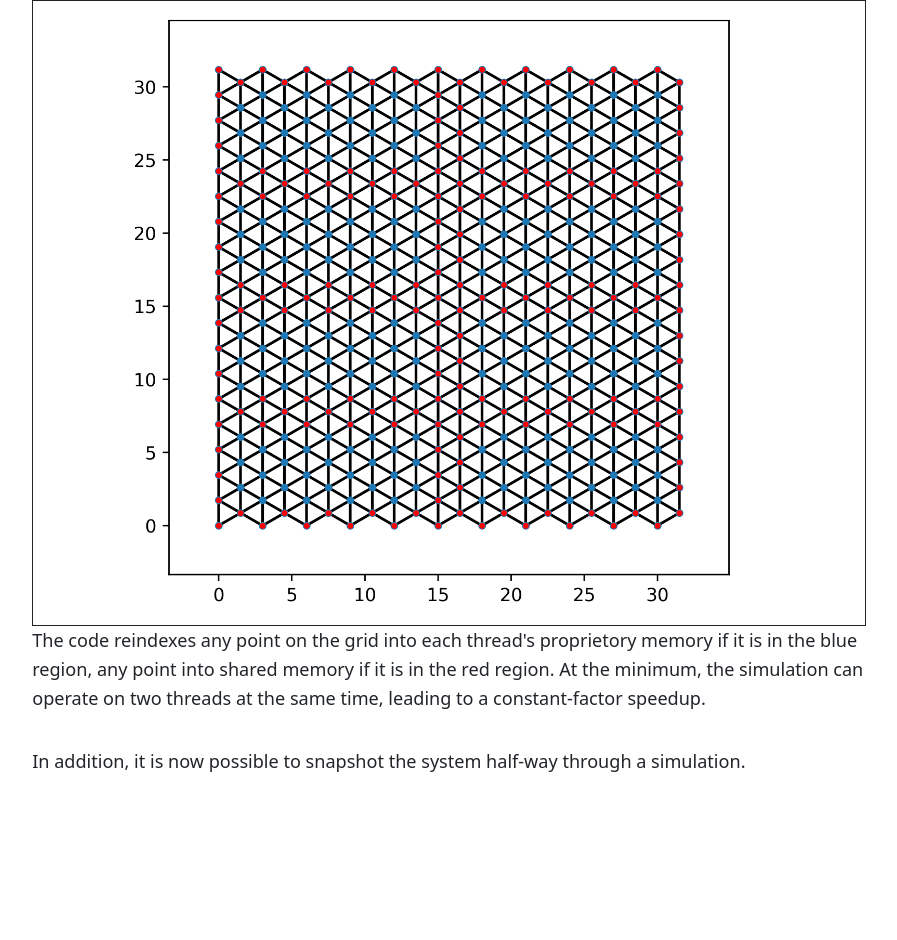
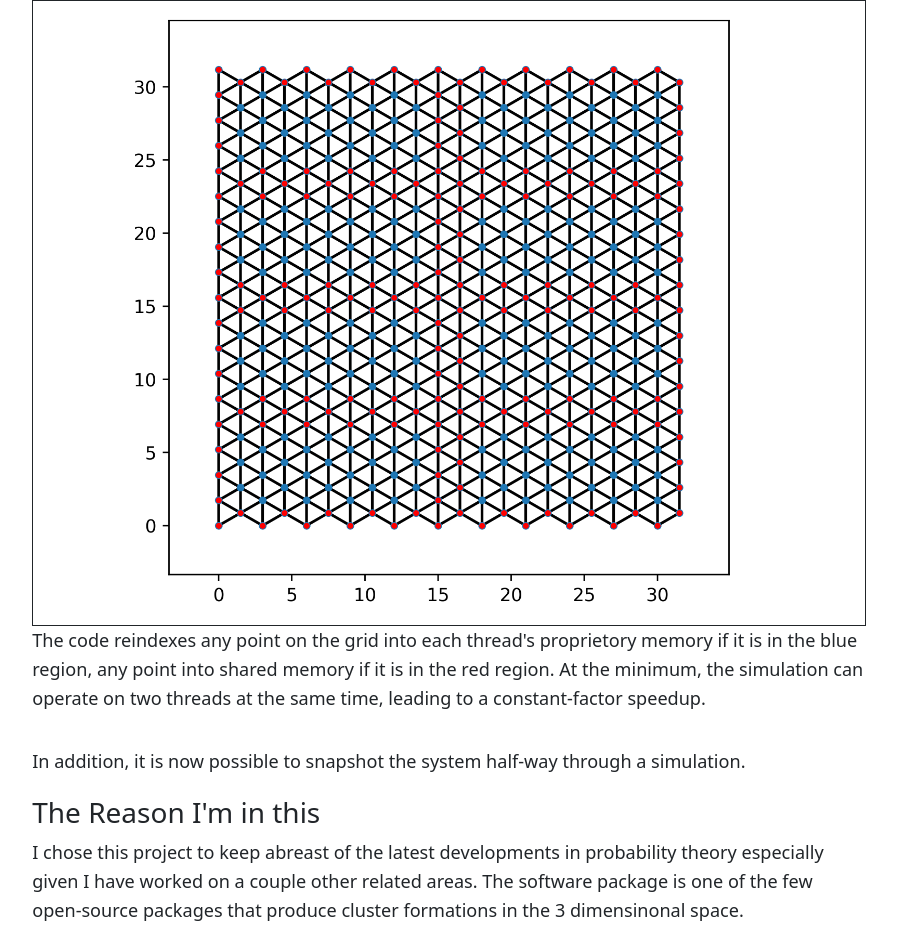
Before and after one commit to yeyewangwang/yeyewangwang.github.io, a plain HTML site: page monte_carlo.html in a window 1280 px wide. Shown: the part 1474-2414 px from the top of the page, without its empty margins (191-1088 px from the left). Before the commit the page ends 2266 px from the top, so only its background shows below. Drawn offline with Linux system fonts and the light colour scheme; files that its build step writes are made by us from their sources.

Commit message:
Add rationale to monte carlo page

```diff
--- a/monte_carlo.html
+++ b/monte_carlo.html
@@ -84,6 +84,14 @@
         </div>
     </section>
 
+    <section>
+        <h3>The Reason I'm in this</h3>
+        <p>I chose this project
+            to keep abreast of the latest developments in probability theory especially given I have worked on a couple other related areas. The software package is one of the
+            few open-source packages that produce cluster formations in the 3 dimensinonal space.
+        </p>
+    </section>
+
 </section>
 
 </body>
```
